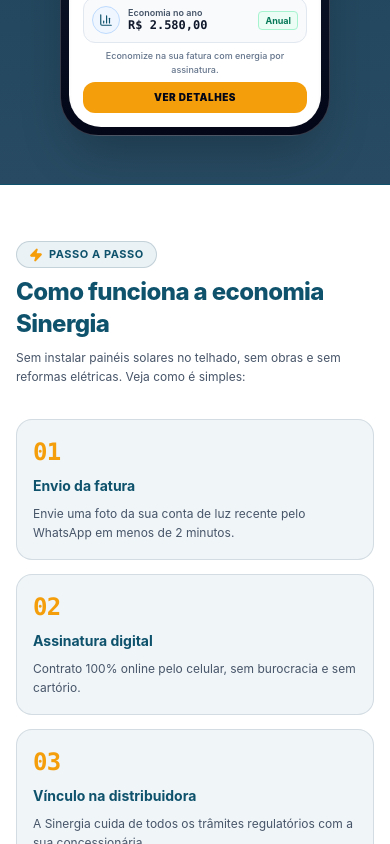
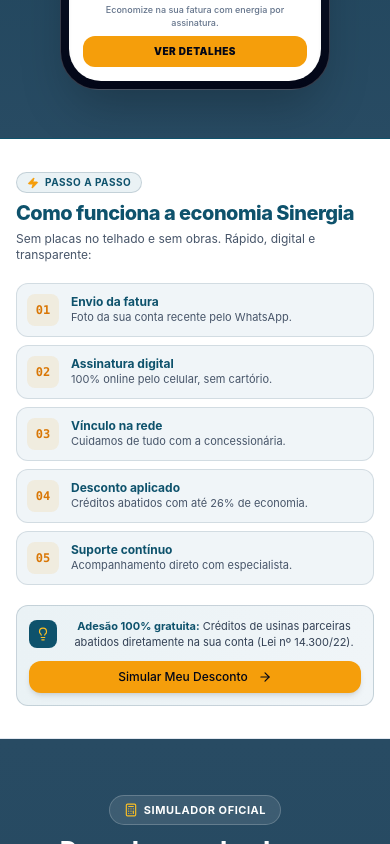
Before and after one commit to cristianofurtado/sinergia, a Next.js app: page / in a window 390 px wide. Shown: the part 940-1784 px from the top of the page. Built offline with nearby package versions, Linux system fonts and the light colour scheme.

Commit message:
refactor: remover badge de usinas do hero e compactar secao passo a passo para reducao de rolagem mobile

```diff
--- a/components/sections/hero.tsx
+++ b/components/sections/hero.tsx
@@ -8,7 +8,6 @@ import {
   BarChart3,
   ArrowRight,
   ShieldCheck,
-  Flame,
   CheckCircle2,
 } from "lucide-react";
 import { Button } from "@/components/ui/button";
@@ -33,12 +32,6 @@ export function Hero() {
         <div className="grid grid-cols-1 lg:grid-cols-12 gap-8 lg:gap-12 items-center">
           {/* Left Column: Clear, uncluttered headlines */}
           <div className="lg:col-span-7 space-y-4 sm:space-y-6" id="energia">
-            {/* Trust Pill */}
-            <div className="inline-flex items-center gap-2 px-3.5 py-1.5 rounded-full bg-white/10 border border-white/20 text-white text-[11px] sm:text-xs font-bold backdrop-blur-md shadow-xs">
-              <Flame className="w-3.5 h-3.5 text-amber-400 fill-amber-400" />
-              <span>+1.600 usinas conectadas • Adesão 100% Gratuita</span>
-            </div>
-
             {/* Main Headline */}
             <div className="space-y-3">
               <h1 className="text-2xl sm:text-4xl lg:text-5xl font-black tracking-tight text-white leading-tight">
--- a/components/sections/how-it-works.tsx
+++ b/components/sections/how-it-works.tsx
@@ -9,65 +9,65 @@ export function HowItWorks() {
     {
       num: "01",
       title: "Envio da fatura",
-      desc: "Envie uma foto da sua conta de luz recente pelo WhatsApp em menos de 2 minutos.",
+      desc: "Foto da sua conta recente pelo WhatsApp.",
     },
     {
       num: "02",
       title: "Assinatura digital",
-      desc: "Contrato 100% online pelo celular, sem burocracia e sem cartório.",
+      desc: "100% online pelo celular, sem cartório.",
     },
     {
       num: "03",
-      title: "Vínculo na distribuidora",
-      desc: "A Sinergia cuida de todos os trâmites regulatórios com a sua concessionária.",
+      title: "Vínculo na rede",
+      desc: "Cuidamos de tudo com a concessionária.",
     },
     {
       num: "04",
       title: "Desconto aplicado",
-      desc: "Os créditos são compensados mensalmente na sua conta com desconto de até 26%.",
+      desc: "Créditos abatidos com até 26% de economia.",
     },
     {
       num: "05",
-      title: "Suporte dedicado",
-      desc: "Acompanhe relatórios de economia e conte com consultores à disposição.",
+      title: "Suporte contínuo",
+      desc: "Acompanhamento direto com especialista.",
     },
   ];
 
   return (
     <section
       id="como-funciona"
-      className="py-14 sm:py-20 bg-[#ffffff] border-b border-slate-200 relative"
+      className="py-8 sm:py-14 bg-[#ffffff] border-b border-slate-200 relative"
     >
-      <div className="max-w-7xl mx-auto px-4 sm:px-6 lg:px-8 space-y-8 sm:space-y-12">
-        {/* Header */}
-        <div className="max-w-3xl space-y-2">
-          <div className="inline-flex items-center gap-1.5 px-3 py-1 rounded-full bg-[#eaf2f5] border border-[#284b63]/20 text-[#0e526c] text-[11px] sm:text-xs font-bold uppercase tracking-wider">
-            <Zap className="w-3.5 h-3.5 text-amber-500 fill-amber-500" />
+      <div className="max-w-7xl mx-auto px-4 sm:px-6 lg:px-8 space-y-5 sm:space-y-8">
+        {/* Header - Compact */}
+        <div className="max-w-3xl space-y-1 sm:space-y-1.5">
+          <div className="inline-flex items-center gap-1.5 px-2.5 py-0.5 rounded-full bg-[#eaf2f5] border border-[#284b63]/20 text-[#0e526c] text-[10px] sm:text-xs font-bold uppercase tracking-wider">
+            <Zap className="w-3 h-3 text-amber-500 fill-amber-500" />
             PASSO A PASSO
           </div>
-          <h2 className="text-2xl sm:text-4xl font-extrabold text-[#0e526c] tracking-tight">
+          <h2 className="text-xl sm:text-3xl font-extrabold text-[#0e526c] tracking-tight">
             Como funciona a economia Sinergia
           </h2>
-          <p className="text-slate-600 text-xs sm:text-sm leading-relaxed">
-            Sem instalar painéis solares no telhado, sem obras e sem reformas elétricas. Veja como é simples:
+          <p className="text-slate-600 text-xs sm:text-sm">
+            Sem placas no telhado e sem obras. Rápido, digital e transparente:
           </p>
         </div>
 
-        {/* Steps Grid - Uncluttered for Mobile & Desktop */}
-        <div className="grid grid-cols-1 sm:grid-cols-2 lg:grid-cols-5 gap-3.5 sm:gap-4">
+        {/* Steps: Mobile Compact Rows / Desktop Clean 5-Column Cards */}
+        <div className="grid grid-cols-1 sm:grid-cols-2 lg:grid-cols-5 gap-2 sm:gap-3">
           {steps.map((step) => (
             <div
               key={step.num}
-              className="rounded-2xl border border-[#284b63]/15 bg-[#f0f5f8] p-4 sm:p-5 flex flex-col justify-between hover:border-[#0e526c]/40 hover:bg-white hover:shadow-sm transition-all"
+              className="flex items-center sm:flex-col sm:items-start gap-3 sm:gap-2 rounded-xl sm:rounded-2xl border border-[#284b63]/15 bg-[#f0f5f8] p-2.5 sm:p-4 hover:border-[#0e526c]/30 hover:bg-white hover:shadow-xs transition-all"
             >
-              <div className="space-y-2">
-                <span className="text-2xl sm:text-3xl font-black text-amber-500 font-mono tracking-tight block">
-                  {step.num}
-                </span>
-                <h3 className="text-sm sm:text-base font-bold text-[#0e526c]">
+              <span className="w-8 h-8 sm:w-auto sm:h-auto rounded-lg bg-amber-500/10 text-amber-600 sm:bg-transparent sm:text-amber-500 text-xs sm:text-2xl font-black font-mono shrink-0 flex items-center justify-center">
+                {step.num}
+              </span>
+              <div className="min-w-0 flex-1">
+                <h3 className="text-xs sm:text-sm font-bold text-[#0e526c] leading-tight">
                   {step.title}
                 </h3>
-                <p className="text-xs text-slate-600 leading-relaxed font-normal">
+                <p className="text-[11px] sm:text-xs text-slate-600 leading-tight sm:leading-snug mt-0.5">
                   {step.desc}
                 </p>
               </div>
@@ -75,26 +75,25 @@ export function HowItWorks() {
           ))}
         </div>
 
-        {/* Informative Callout Card */}
-        <div className="rounded-2xl sm:rounded-3xl border border-[#284b63]/25 bg-gradient-to-r from-[#eaf2f5] via-[#f0f5f8] to-[#eaf2f5] p-5 sm:p-6 flex flex-col md:flex-row items-start md:items-center justify-between gap-4 shadow-2xs">
-          <div className="flex items-start gap-3.5">
-            <div className="w-10 h-10 sm:w-11 sm:h-11 rounded-xl bg-[#0e526c] text-white flex items-center justify-center shrink-0 shadow-xs">
-              <Lightbulb className="w-5 h-5 text-amber-400" />
+        {/* Compact Free Callout */}
+        <div className="rounded-xl sm:rounded-2xl border border-[#284b63]/20 bg-gradient-to-r from-[#eaf2f5] to-[#f0f5f8] p-3 sm:p-4 flex flex-col sm:flex-row items-center justify-between gap-2.5 shadow-2xs">
+          <div className="flex items-center gap-2.5 text-center sm:text-left">
+            <div className="w-7 h-7 sm:w-8 sm:h-8 rounded-lg bg-[#0e526c] text-amber-400 flex items-center justify-center shrink-0">
+              <Lightbulb className="w-3.5 h-3.5 sm:w-4 sm:h-4" />
             </div>
-            <div className="space-y-0.5">
-              <h4 className="text-sm sm:text-base font-bold text-[#0e526c]">
-                Por que a adesão é 100% gratuita?
-              </h4>
-              <p className="text-xs text-slate-600 leading-relaxed max-w-2xl">
-                As usinas parceiras injetam energia limpa na rede da concessionária (Lei nº 14.300/22). Os créditos de compensação são abatidos diretamente na sua fatura com desconto garantido.
-              </p>
-            </div>
+            <p className="text-[11px] sm:text-xs text-slate-700">
+              <strong className="text-[#0e526c]">Adesão 100% gratuita:</strong> Créditos de usinas parceiras abatidos diretamente na sua conta (Lei nº 14.300/22).
+            </p>
           </div>
 
-          <a href="#contato" className="w-full md:w-auto shrink-0">
-            <Button variant="solar" size="md" className="w-full md:w-auto font-bold text-slate-950 py-3 text-xs sm:text-sm shadow-xs">
-              Tirar dúvidas no WhatsApp
-              <ArrowRight className="w-4 h-4 ml-1.5" />
+          <a href="#simulador" className="shrink-0 w-full sm:w-auto">
+            <Button
+              variant="solar"
+              size="sm"
+              className="w-full sm:w-auto font-bold text-slate-950 text-xs px-3.5 py-1.5 h-8 shadow-2xs"
+            >
+              Simular Meu Desconto
+              <ArrowRight className="w-3.5 h-3.5 ml-1" />
             </Button>
           </a>
         </div>
```
